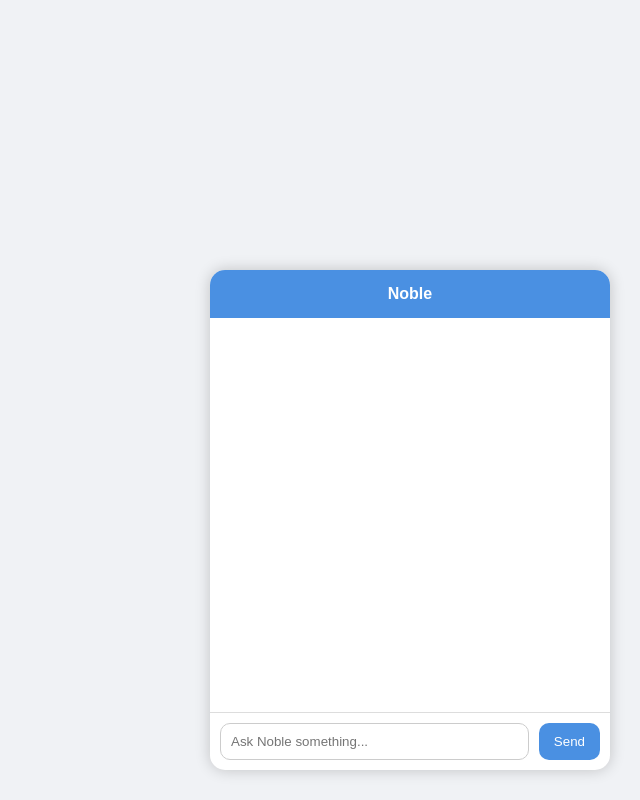
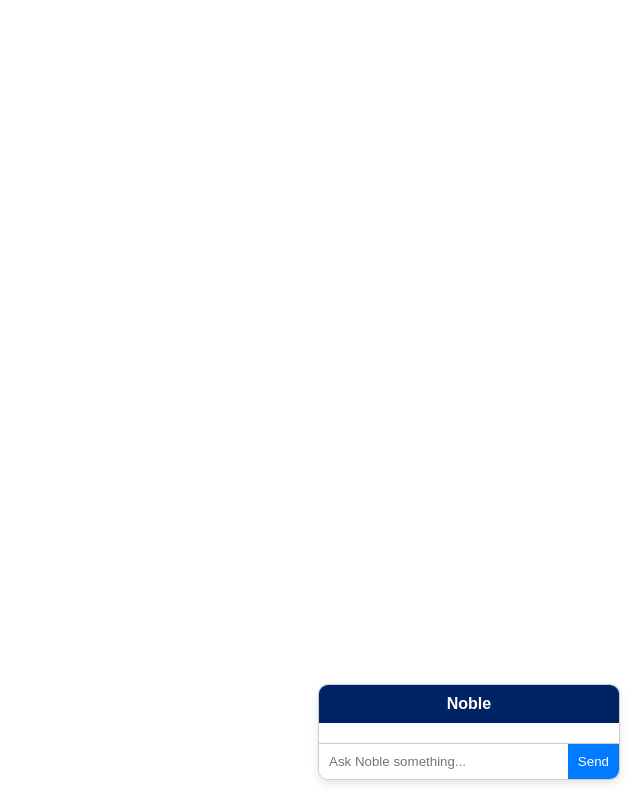
Before and after one commit to Dayzcorp/noble-server, a Flask app: page / in a window 1280 px wide. Shown: the whole page, without its empty margins (640-1280 px from the left). Run offline with Flask 3, Linux system fonts and the light colour scheme.

Commit message:
html fix

```diff
--- a/templates/index.html
+++ b/templates/index.html
@@ -1,147 +1,118 @@
-<!DOCTYPE html>
-<html lang="en">
+<!DOCTYPE html><html lang="en">
 <head>
   <meta charset="UTF-8" />
-  <meta name="viewport" content="width=device-width, initial-scale=1.0"/>
-  <title>Noble Chatbot</title>
+  <meta name="viewport" content="width=device-width, initial-scale=1.0" />
+  <title>Noble</title>
   <style>
     body {
       margin: 0;
       padding: 0;
       font-family: Arial, sans-serif;
-      background-color: #f0f2f5;
     }
-
-    .chatbox {
+    .chatbot {
       position: fixed;
-      bottom: 30px;
-      right: 30px;
-      width: 400px;
-      height: 500px;
-      background: #fff;
-      box-shadow: 0 0 15px rgba(0,0,0,0.2);
-      border-radius: 15px;
+      bottom: 20px;
+      right: 20px;
+      width: 300px;
+      background-color: white;
+      border: 1px solid #ccc;
+      border-radius: 10px;
+      box-shadow: 0 4px 8px rgba(0,0,0,0.1);
       overflow: hidden;
-      z-index: 1000;
       display: flex;
       flex-direction: column;
+      z-index: 9999;
     }
-
-    .chat-header {
-      background: #4a90e2;
+    .chatbot-header {
+      background-color: #002366;
       color: white;
-      padding: 15px;
+      padding: 10px;
+      text-align: center;
       font-weight: bold;
-      text-align: center;
     }
-
-    .chat-body {
-      flex: 1;
-      padding: 15px;
-      overflow-y: auto;
-    }
-
-    .chat-footer {
-      display: flex;
-      padding: 10px;
-      border-top: 1px solid #ddd;
-    }
-
-    .chat-footer input {
+    .chatbox {
       flex: 1;
       padding: 10px;
-      border: 1px solid #ccc;
-      border-radius: 10px;
+      overflow-y: auto;
+      max-height: 300px;
+    }
+    .message {
+      margin-bottom: 10px;
+      padding: 8px;
+      border-radius: 6px;
+    }
+    .user {
+      background-color: #e0f7fa;
+      align-self: flex-end;
+    }
+    .bot {
+      background-color: #f1f8e9;
+      align-self: flex-start;
+    }
+    .input-area {
+      display: flex;
+      border-top: 1px solid #ccc;
+    }
+    input[type="text"] {
+      flex: 1;
+      padding: 10px;
+      border: none;
       outline: none;
     }
-
-    .chat-footer button {
-      padding: 10px 15px;
-      margin-left: 10px;
+    button {
+      padding: 10px;
       border: none;
-      background: #4a90e2;
+      background-color: #007BFF;
       color: white;
-      border-radius: 10px;
       cursor: pointer;
-    }
-
-    .message {
-      margin-bottom: 10px;
-    }
-
-    .message.user {
-      text-align: right;
-      color: #333;
-    }
-
-    .message.bot {
-      text-align: left;
-      color: #4a90e2;
-    }
-
-    @media (max-width: 768px) {
-      .chatbox {
-        width: 95%;
-        height: 80vh;
-        bottom: 20px;
-        right: 10px;
-      }
     }
   </style>
 </head>
 <body>
+  <div class="chatbot">
+    <div class="chatbot-header">Noble</div>
+    <div class="chatbox" id="chatbox"></div>
+    <div class="input-area">
+      <input type="text" id="userInput" placeholder="Ask Noble something..." />
+      <button id="sendButton">Send</button>
+    </div>
+  </div>  <script>
+    async function sendMessage() {
+      const input = document.getElementById("userInput");
+      const userInput = input.value.trim();
+      if (!userInput) return;
 
-<div class="chatbox" id="chatbox">
-  <div class="chat-header">Noble</div>
-  <div class="chat-body" id="chat-body"></div>
-  <div class="chat-footer">
-    <input type="text" id="user-input" placeholder="Ask Noble something..." />
-    <button onclick="handleSend()">Send</button>
-  </div>
-</div>
+      const chatbox = document.getElementById("chatbox");
+      const userMessage = document.createElement("div");
+      userMessage.className = "message user";
+      userMessage.textContent = userInput;
+      chatbox.appendChild(userMessage);
 
-<script>
-  const chatBody = document.getElementById("chat-body");
-  const userInput = document.getElementById("user-input");
+      input.value = "";
 
-  async function handleSend() {
-    const message = userInput.value.trim();
-    if (!message) return;
+      try {
+        const response = await fetch("/chat", {
+          method: "POST",
+          headers: {
+            "Content-Type": "application/json"
+          },
+          body: JSON.stringify({ prompt: userInput })
+        });
 
-    appendMessage("user", message);
-    userInput.value = "";
+        const data = await response.json();
 
-    const reply = await sendMessageToBackend(message);
-    appendMessage("bot", reply);
-  }
+        const botMessage = document.createElement("div");
+        botMessage.className = "message bot";
+        botMessage.textContent = data.response || "Noble had no reply.";
+        chatbox.appendChild(botMessage);
+      } catch (err) {
+        const botMessage = document.createElement("div");
+        botMessage.className = "message bot";
+        botMessage.textContent = "Noble failed to respond.";
+        chatbox.appendChild(botMessage);
+      }
+    }
 
-  function appendMessage(sender, text) {
-    const msgDiv = document.createElement("div");
-    msgDiv.classList.add("message", sender);
-    msgDiv.textContent = text;
-    chatBody.appendChild(msgDiv);
-    chatBody.scrollTop = chatBody.scrollHeight;
-  }
-
-  async function sendMessageToBackend(message) {
-    try {
-      const response = await fetch("/chat", {
-        method: "POST",
-        headers: { "Content-Type": "application/json" },
-        body: JSON.stringify({ message }),
-      });
-
-      if (!response.ok) {
-        throw new Error("Server error");
-      }
-
-      const data = await response.json();
-      return data.response;
-    } catch (error) {
-      return "⚠ Sorry, I’m having trouble responding right now.";
-    }
-  }
-</script>
-
-</body>
+    document.getElementById("sendButton").addEventListener("click", sendMessage);
+  </script></body>
 </html>
```
